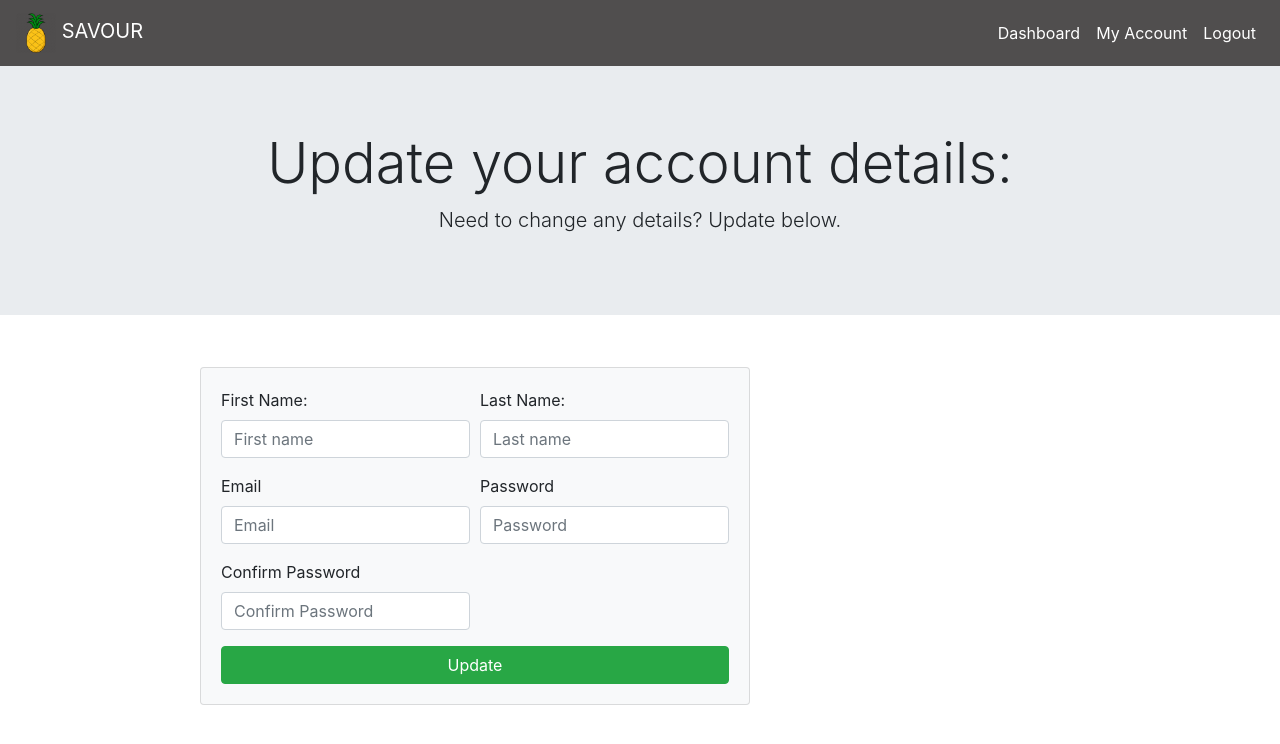
After one commit to beckydiaz/savour, a Django app: page /savour/update/account in a window 1280 px wide. The commit adds this page. Shown: the top 744 px of the page. Run offline with Django 3.2, Linux system fonts and the light colour scheme; parts of the project's set-up code (start-up, migrations or seed data) failed here and were passed over; some libraries are stand-ins or nearby versions.

Commit message:
Added account template and fixed reroute button error

```diff
--- /dev/null
+++ b/apps/savour_app/templates/savour_app/savour_account.html
@@ -0,0 +1,192 @@
+<!DOCTYPE html>
+<html lang="en">
+
+<head>
+    <meta charset="UTF-8">
+    <meta name="viewport" content="width=device-width, initial-scale=1.0">
+    <meta http-equiv="X-UA-Compatible" content="ie=edge">
+    <link rel="stylesheet" href="https://stackpath.bootstrapcdn.com/bootstrap/4.3.1/css/bootstrap.min.css"
+        integrity="sha384-ggOyR0iXCbMQv3Xipma34MD+dH/1fQ784/j6cY/iJTQUOhcWr7x9JvoRxT2MZw1T" crossorigin="anonymous">
+        {% load static %}
+        <title>Login and Registration Project</title>
+</head>
+
+<body>
+        <nav class="navbar sticky-top navbar-expand-lg navbar-dark" style="background-color: rgb(80, 78, 78);">
+                <a class="navbar-brand" href="/savour/dashboard">
+                    <img src="{% static 'savour_app/img/logo?.png' %}" width="40" height="40" alt="">
+                    SAVOUR
+                </a>
+                <button class="navbar-toggler" type="button" data-toggle="collapse" data-target="#navbarNav" aria-controls="navbarNav" aria-expanded="false" aria-label="Toggle navigation">
+                <span class="navbar-toggler-icon"></span>
+                </button>
+                <div class="collapse navbar-collapse d-flex flex-row-reverse" id="navbarNav">
+                    <ul class="navbar-nav">
+                        <li class="nav-item active">
+                        <a class="nav-link" href="/savour/dashboard">Dashboard <span class="sr-only">(current)</span></a>
+                        </li>
+                        <li class="nav-item active">
+                        <a class="nav-link" href="#">My Account</a>
+                        </li>
+                        <li class="nav-item active">
+                        <a class="nav-link" href="/user/logout">Logout</a>
+                        </li>
+                    </ul>
+                </div>
+            </nav>
+    <div class="jumbotron jumbotron-fluid" style='text-align: center'>
+        <div class="container">
+            <h1 class="display-4">Update your account details:</h1>
+            <p class="lead">Need to change any details? Update below.</p>
+        </div>
+    </div>
+    {% if messages %}
+    <ul class="messages">
+        {% for message in messages %}
+        <li {% if message.tags %} class="{{ message.tags }}" {% endif %}>{{ message }}</li>
+        {% endfor %}
+    </ul>
+    {% endif %}
+
+
+    <div style="display: inline-block; margin-top: 20px;">
+        <form class="card bg-light mb-3" style="width: 550px; padding: 20px; margin-left: 200px; display: inline-block"
+            action="/savour/update/account" method='POST'>
+            {% csrf_token %}
+            <div class="form-row">
+                <div class="form-group col-md-6">
+                    <label for="first_name">First Name:</label>
+                    <input type="text" class="form-control" name='first_name' placeholder="First name">
+                </div>
+                <div class="form-group col-md-6">
+                    <label for="last_name">Last Name:</label>
+                    <input type="text" class="form-control" name='last_name' placeholder="Last name">
+                </div>
+                <div class="form-group col-md-6">
+                    <label for="inputEmail4">Email</label>
+                    <input type="email" class="form-control" name='email' placeholder="Email">
+                </div>
+                <div class="form-group col-md-6">
+                    <label for="inputPassword4">Password</label>
+                    <input type="password" class="form-control" name="password" id="inputPassword4"
+                        placeholder="Password">
+                </div>
+                <div class="form-group col-md-6">
+                    <label for="inputPassword4">Confirm Password</label>
+                    <input type="password" class="form-control" name='confirm_password' placeholder="Confirm Password">
+                </div>
+            </div>
+            <!-- <div class="form-group">
+                <label for="inputAddress">Address</label>
+                <input type="text" class="form-control" id="inputAddress" placeholder="1234 Main St">
+            </div>
+            <div class="form-group">
+                <label for="inputAddress2">Address 2</label>
+                <input type="text" class="form-control" id="inputAddress2" placeholder="Apartment, studio, or floor">
+            </div>
+            <div class="form-row">
+                <div class="form-group col-md-6">
+                    <label for="inputCity">City</label>
+                    <input type="text" class="form-control" id="inputCity">
+                </div>
+                <div class="form-group col-md-4">
+                    <label for="inputState">State</label>
+                    <select id="inputState" class="form-control">
+                        <option selected>Choose...</option>
+                        <option value="AL">AL</option>
+                        <option value="AK">AK</option>
+                        <option value="AR">AR</option>
+                        <option value="AZ">AZ</option>
+                        <option value="CA">CA</option>
+                        <option value="CO">CO</option>
+                        <option value="CT">CT</option>
+                        <option value="DC">DC</option>
+                        <option value="DE">DE</option>
+                        <option value="FL">FL</option>
+                        <option value="GA">GA</option>
+                        <option value="HI">HI</option>
+                        <option value="IA">IA</option>
+                        <option value="ID">ID</option>
+                        <option value="IL">IL</option>
+                        <option value="IN">IN</option>
+                        <option value="KS">KS</option>
+                        <option value="KY">KY</option>
+                        <option value="LA">LA</option>
+                        <option value="MA">MA</option>
+                        <option value="MD">MD</option>
+                        <option value="ME">ME</option>
+                        <option value="MI">MI</option>
+                        <option value="MN">MN</option>
+                        <option value="MO">MO</option>
+                        <option value="MS">MS</option>
+                        <option value="MT">MT</option>
+                        <option value="NC">NC</option>
+                        <option value="NE">NE</option>
+                        <option value="NH">NH</option>
+                        <option value="NJ">NJ</option>
+                        <option value="NM">NM</option>
+                        <option value="NV">NV</option>
+                        <option value="NY">NY</option>
+                        <option value="ND">ND</option>
+                        <option value="OH">OH</option>
+                        <option value="OK">OK</option>
+                        <option value="OR">OR</option>
+                        <option value="PA">PA</option>
+                        <option value="RI">RI</option>
+                        <option value="SC">SC</option>
+                        <option value="SD">SD</option>
+                        <option value="TN">TN</option>
+                        <option value="TX">TX</option>
+                        <option value="UT">UT</option>
+                        <option value="VT">VT</option>
+                        <option value="VA">VA</option>
+                        <option value="WA">WA</option>
+                        <option value="WI">WI</option>
+                        <option value="WV">WV</option>
+                        <option value="WY">WY</option>
+                    </select>
+                </div>
+                <div class="form-group col-md-2">
+                    <label for="inputZip">Zip</label>
+                    <input type="text" class="form-control" id="inputZip">
+                </div>
+            </div>
+            <div class="form-group">
+                <div class="form-check">
+                    <input class="form-check-input" type="checkbox" id="gridCheck">
+                    <label class="form-check-label" for="gridCheck">
+                        Remember me
+                    </label>
+                </div>
+            </div> -->
+            <button type="submit" class="btn btn-success btn-block">Update</button>
+        </form>
+
+        <!--
+        <div style="display: inline-block; vertical-align: top; margin-left: 20px">
+            <form class="card bg-light mb-3" style="width: 500px; padding: 20px; display: inline-block;"
+                action="/user/login" method='POST'>
+                <h1 class="display-4">Please sign in</h1>
+                {% csrf_token %}
+                <div class="form-group col-md-6">
+                    <label for="inputEmail4">Email</label>
+                    <input type="email" class="form-control" name='email' placeholder="Email">
+                </div>
+                <div class="form-group col-md-6">
+                    <label for="inputPassword4">Password</label>
+                    <input type="password" class="form-control" name="password" id="inputPassword4" placeholder="Password">
+                </div>
+                <div class="form-group">
+                    <div class="form-check">
+                        <input class="form-check-input" type="checkbox" id="gridCheck">
+                        <label class="form-check-label" for="gridCheck">
+                            Remember me
+                        </label>
+                    </div>
+                </div> -->
+        <!-- <button type="submit" class="btn btn-success btn-block">Login</button>
+            </form>
+        </div> -->
+</body>
+
+</html>
--- a/apps/savour_app/templates/savour_app/savour_dashboard.html
+++ b/apps/savour_app/templates/savour_app/savour_dashboard.html
@@ -27,7 +27,7 @@
                 <a class="nav-link" href="/savour/dashboard">Dashboard <span class="sr-only">(current)</span></a>
                 </li>
                 <li class="nav-item active">
-                <a class="nav-link" href="#">My Account</a>
+                <a class="nav-link" href="/savour/update/account">My Account</a>
                 </li>
                 <li class="nav-item active">
                 <a class="nav-link" href="/user/logout">Logout</a>
@@ -46,8 +46,8 @@
             <div class="input-group input-group-lg mx-auto" style="width:85%;">
                 <input type="text" name= "url" class="form-control" placeholder="Enter your recipe link" aria-label="recipe" aria-describedby="button-addon2">
                 <div class="input-group-append">
-                        <a href="/savour/recipes" class="btn btn-success">Generate</a></div>
-                    <!-- <button class="btn btn-outline-success" type="submit" id="button-addon2">Generate</button> -->
+                        <!-- <a href="/savour/recipes" class="btn btn-success">Generate</a></div> -->
+                    <button class="btn btn-outline-success" type="submit" id="button-addon2">Generate</button>
                 </div>
             </div>
         </form>
--- a/apps/savour_app/templates/savour_app/savour_recipes.html
+++ b/apps/savour_app/templates/savour_app/savour_recipes.html
@@ -50,12 +50,12 @@
 
             <div class="row no-gutters">
                 <div class="col-md-4">
-                    <img src="{{recipe.image}}" class="card-img"
+                    <img src="{{posts.image}}" class="card-img"
                         alt="recipe image" style="display: inline-block; padding: 10px">
                 </div>
                 <div class="card-title" style='font-size: 24px; display: inline-block; padding: 20px'>Your recipe:
-                        <small class="text-muted">{{recipe.title}}</small></div>
-                <a href={{recipe.url}} class="btn btn-success btn-block">View Recipe</a>
+                        <small class="text-muted">{{posts.title}}</small></div>
+                <a href={{posts.url}} class="btn btn-success btn-block">View Recipe</a>
             </div>
         </div>
     </div>
--- a/apps/savour_app/urls.py
+++ b/apps/savour_app/urls.py
@@ -7,6 +7,7 @@ url(r'^savour/recipes$', views.savour_recipes),
 url(r'^savour/favorites$', views.savour_favorites),
 url(r'^savour/list$', views.savour_list),
 url(r'^savour/pantry$', views.savour_pantry),
+url(r'^savour/update/account$', views.update_account),
 url(r'^savour/generate/lists$', views.generate_lists),
 url(r'^savour/delete/(?P<ingredient_id>\d+)$', views.delete_ingredient),
 url(r'^savour/clear/list$', views.clear_list)
--- a/apps/savour_app/views.py
+++ b/apps/savour_app/views.py
@@ -8,7 +8,7 @@ import re
 import random
 import json
 import urllib.request
-import config
+
 
 
 def savour_dashboard(request):
@@ -23,6 +23,7 @@ def savour_dashboard(request):
 
 def generate_lists(request):
     if request.method == "POST":
+        print('------------')
         user = User.objects.get(id = request.session['user_id'])
         response = requests.get(request.POST['url'])
         soup = BeautifulSoup(response.text, 'html.parser')
@@ -53,6 +54,8 @@ def generate_lists(request):
         for i in range(0, len(output)):
             if len(Ingredient.objects.filter(name = output[i])) == 0:
                 Ingredient.objects.create(name=output[i])
+        print(Ingredient.objects.all())
+        print('============')
 
         images = soup.find_all(class_="rec-photo")
         for image in images:
@@ -71,8 +74,8 @@ def savour_recipes(request):
     context = {
         "pantries": Pantry.objects.all(),
         "user": User.objects.get(id=request.session['user_id']),
-        "output":output,
-        "recipe": Recipe.objects.last()
+        "output": output,
+        "posts": Recipe.objects.last()
         }
 
     kStaple=['flour', "salt", "pepper", "eggs", "egg", "butter", "oil", "olive oil", "vinegar", "balsamic venegar", "mustard", "dressing", "rice", "sugar", "white sugar", "brown sugar", "powded sugar"]
@@ -126,3 +129,6 @@ def delete_ingredient(request, ingredient_id):
 def clear_list(request):
     Ingredient.objects.all().delete()
     return redirect('/savour/list')
+
+def update_account(request):
+    return render(request, 'savour_app/savour_account.html')
--- /dev/null
+++ b/config.py
@@ -0,0 +1,2 @@
+API_ID = 'c1bd0c7d'
+API_KEY = 'd6a454c55ccec931e2a94499e2243829'
```
Also changed, not shown: db.sqlite3, 2 other files.
